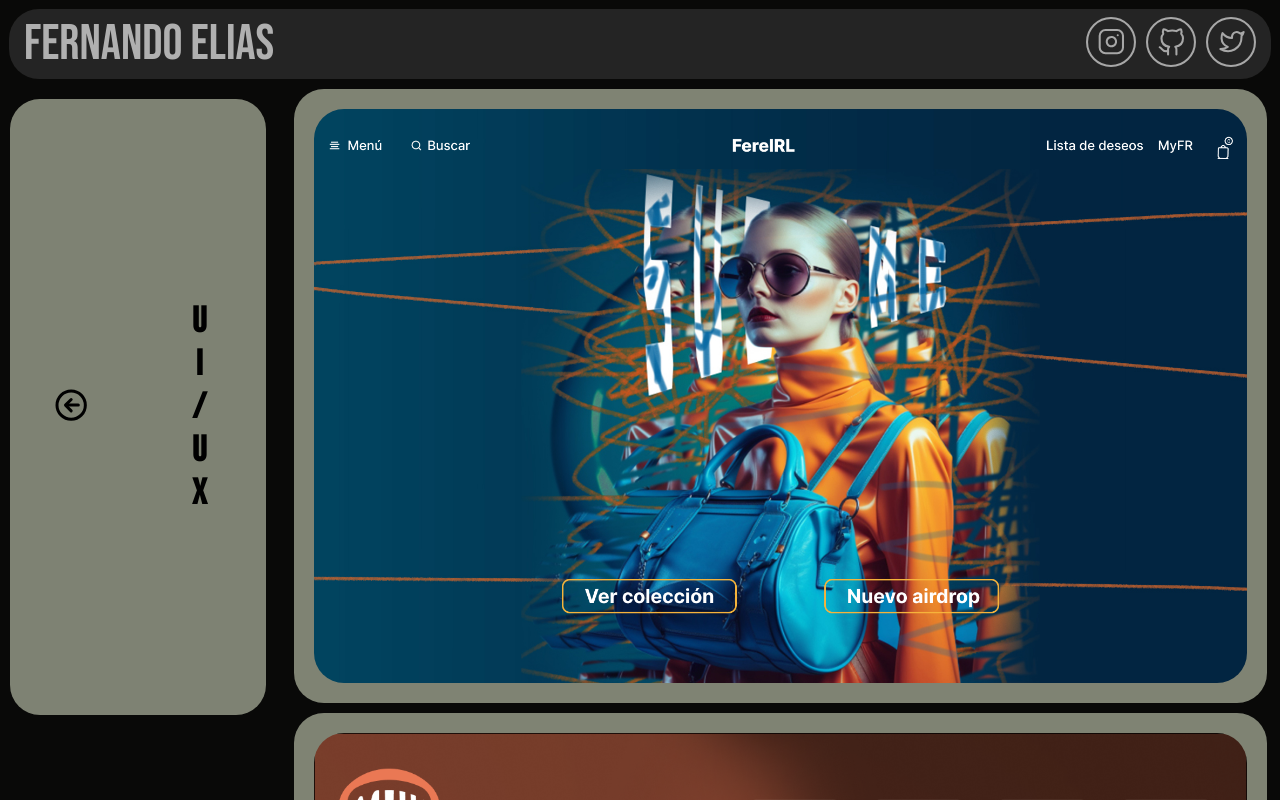
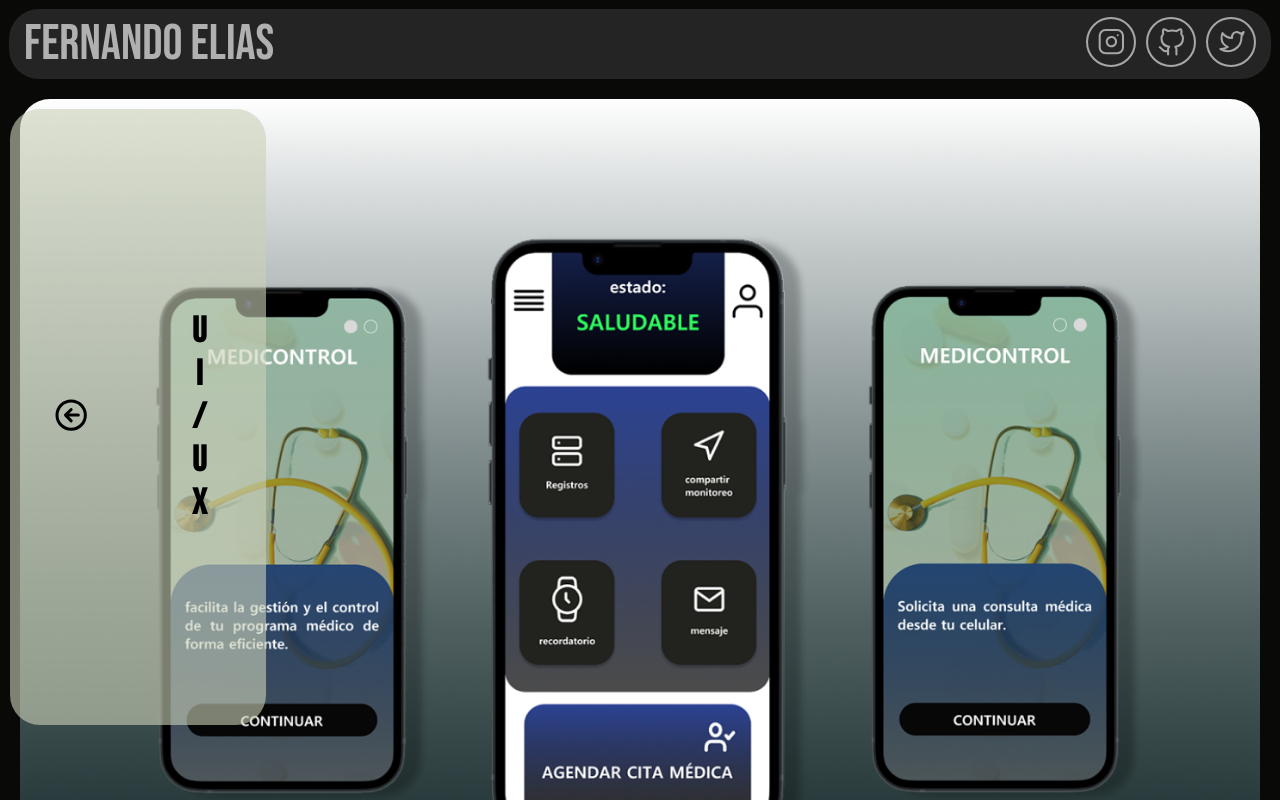
Before and after one commit to ferelias/ferelias, a React (Vite) app: page /portfoliouiux in a window 1280 px wide. Shown: the top 800 px of the page. Built offline with nearby package versions, Linux system fonts and the light colour scheme.

Commit message:
implementando medicontrol

```diff
--- a/src/components/Portfoliouiux.jsx
+++ b/src/components/Portfoliouiux.jsx
@@ -4,6 +4,7 @@ import pizza from '../img/pizza.png';
 import toulouse from '../img/toulouse.png';
 import clima from '../img/climaferel.png';
 import frc from '../img/lcf.png';
+import medi from '../img/medicontrol.png';
 import { NavLink } from 'react-router-dom';
 
 const Portfoliouiux = () => {
@@ -20,6 +21,12 @@ const Portfoliouiux = () => {
                 </NavLink>
             </div>
             <h1>UI/UX</h1>
+        </div>
+
+        <div className="Medi-control">
+            <div className="imagen">
+                <img className='img-uiux' src={medi} alt="" />
+            </div>
         </div>
 
         <div className="contenido margintop">
```
Also changed, not shown: src/img/medicontrol.png (added).
